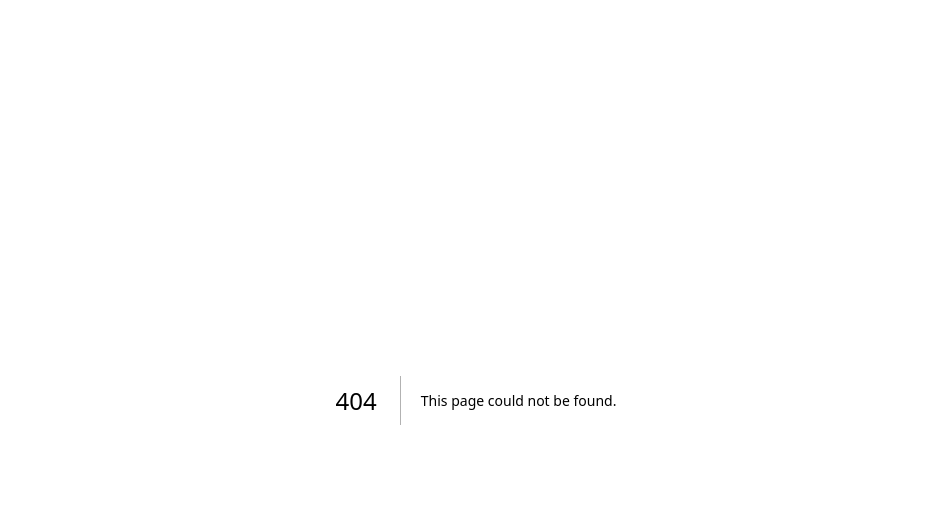
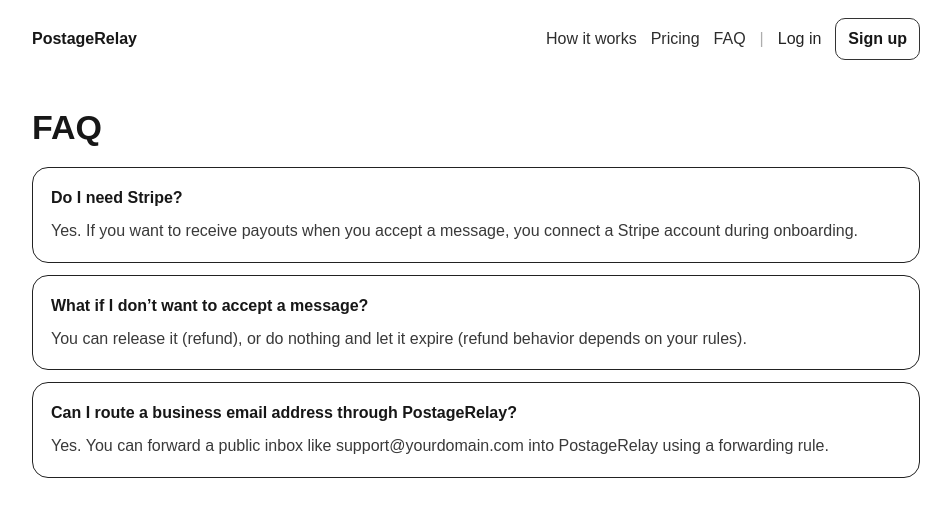
Before and after one commit to zakanderson5/PostageRelay, a Next.js app: page /faq in a window 1280 px wide. Before the commit this address had no page. Shown: the top 516 px of the page, without its empty margins (164-1115 px from the left). Built offline with nearby package versions, Linux system fonts and the light colour scheme.

Commit message:
WIP: homepage + login + settings

```diff
--- /dev/null
+++ b/app/_components/TopNav.tsx
@@ -0,0 +1,61 @@
+import Link from "next/link";
+
+export default function TopNav() {
+  return (
+    <div
+      style={{
+        width: "100%",
+        maxWidth: 920,
+        margin: "0 auto",
+        padding: "18px 16px",
+        display: "flex",
+        alignItems: "center",
+        justifyContent: "space-between",
+        gap: 12,
+      }}
+    >
+      <Link href="/" style={{ textDecoration: "none", color: "inherit", fontWeight: 800 }}>
+        PostageRelay
+      </Link>
+
+      <div style={{ display: "flex", gap: 14, alignItems: "center" }}>
+        <Link href="/how-it-works" style={{ textDecoration: "none", color: "inherit", opacity: 0.9 }}>
+          How it works
+        </Link>
+        <Link href="/pricing" style={{ textDecoration: "none", color: "inherit", opacity: 0.9 }}>
+          Pricing
+        </Link>
+        <Link href="/faq" style={{ textDecoration: "none", color: "inherit", opacity: 0.9 }}>
+          FAQ
+        </Link>
+
+        <span style={{ opacity: 0.35 }}>|</span>
+
+        <Link
+          href="/login"
+          style={{
+            textDecoration: "none",
+            color: "inherit",
+            opacity: 0.95,
+          }}
+        >
+          Log in
+        </Link>
+
+        <Link
+          href="/start"
+          style={{
+            textDecoration: "none",
+            color: "inherit",
+            border: "1px solid #333",
+            padding: "8px 12px",
+            borderRadius: 10,
+            fontWeight: 700,
+          }}
+        >
+          Sign up
+        </Link>
+      </div>
+    </div>
+  );
+}
--- /dev/null
+++ b/app/contact/page.tsx
@@ -0,0 +1,18 @@
+import TopNav from "../_components/TopNav";
+
+export default function ContactPage() {
+  return (
+    <main style={{ minHeight: "100vh" }}>
+      <TopNav />
+      <div style={{ width: "100%", maxWidth: 920, margin: "0 auto", padding: "24px 16px 60px" }}>
+        <div style={{ fontSize: 34, fontWeight: 900 }}>Contact</div>
+        <p style={{ marginTop: 12, opacity: 0.85, lineHeight: 1.6 }}>
+          For now, keep contact dead simple. Replace this address with your preferred support email.
+        </p>
+        <div style={{ marginTop: 10, border: "1px solid #222", borderRadius: 16, padding: 18 }}>
+          support@postagerelay.com
+        </div>
+      </div>
+    </main>
+  );
+}
--- /dev/null
+++ b/app/faq/page.tsx
@@ -0,0 +1,35 @@
+import TopNav from "../_components/TopNav";
+
+export default function FaqPage() {
+  return (
+    <main style={{ minHeight: "100vh" }}>
+      <TopNav />
+      <div style={{ width: "100%", maxWidth: 920, margin: "0 auto", padding: "24px 16px 60px" }}>
+        <div style={{ fontSize: 34, fontWeight: 900 }}>FAQ</div>
+
+        <div style={{ marginTop: 14, display: "grid", gap: 12 }}>
+          <div style={{ border: "1px solid #222", borderRadius: 16, padding: 18 }}>
+            <div style={{ fontWeight: 900 }}>Do I need Stripe?</div>
+            <div style={{ marginTop: 8, opacity: 0.85, lineHeight: 1.6 }}>
+              Yes. If you want to receive payouts when you accept a message, you connect a Stripe account during onboarding.
+            </div>
+          </div>
+
+          <div style={{ border: "1px solid #222", borderRadius: 16, padding: 18 }}>
+            <div style={{ fontWeight: 900 }}>What if I don’t want to accept a message?</div>
+            <div style={{ marginTop: 8, opacity: 0.85, lineHeight: 1.6 }}>
+              You can release it (refund), or do nothing and let it expire (refund behavior depends on your rules).
+            </div>
+          </div>
+
+          <div style={{ border: "1px solid #222", borderRadius: 16, padding: 18 }}>
+            <div style={{ fontWeight: 900 }}>Can I route a business email address through PostageRelay?</div>
+            <div style={{ marginTop: 8, opacity: 0.85, lineHeight: 1.6 }}>
+              Yes. You can forward a public inbox like support@yourdomain.com into PostageRelay using a forwarding rule.
+            </div>
+          </div>
+        </div>
+      </div>
+    </main>
+  );
+}
--- /dev/null
+++ b/app/how-it-works/page.tsx
@@ -0,0 +1,48 @@
+import TopNav from "../_components/TopNav";
+import Link from "next/link";
+
+export default function HowItWorksPage() {
+  return (
+    <main style={{ minHeight: "100vh" }}>
+      <TopNav />
+      <div style={{ width: "100%", maxWidth: 920, margin: "0 auto", padding: "24px 16px 60px" }}>
+        <div style={{ fontSize: 34, fontWeight: 900 }}>How PostageRelay works</div>
+
+        <div style={{ marginTop: 14, border: "1px solid #222", borderRadius: 16, padding: 18, lineHeight: 1.6, opacity: 0.9 }}>
+          Step 1: Create your PostageRelay inbox (pick a link slug).
+          <br />
+          Step 2: Connect Stripe so you can receive payouts.
+          <br />
+          Step 3: Publish your link (or forward a domain inbox into PostageRelay).
+          <br />
+          Step 4: When someone messages you, they place a refundable bond at checkout.
+          <br />
+          Step 5: You choose:
+          <br />
+          - Accept: capture the bond and pay out to you (after platform fee).
+          <br />
+          - Release: refund the sender.
+          <br />
+          - Ignore: the bond expires and refunds automatically (policy depends on your settings).
+        </div>
+
+        <div style={{ marginTop: 18 }}>
+          <Link
+            href="/start"
+            style={{
+              display: "inline-block",
+              padding: "12px 14px",
+              borderRadius: 12,
+              border: "1px solid #333",
+              textDecoration: "none",
+              color: "inherit",
+              fontWeight: 800,
+            }}
+          >
+            Create your inbox
+          </Link>
+        </div>
+      </div>
+    </main>
+  );
+}
--- a/app/m/[publicId]/checkout/page.tsx
+++ b/app/m/[publicId]/checkout/page.tsx
@@ -76,7 +76,7 @@
       capture_method: "manual",
       automatic_payment_methods: { enabled: true },
       metadata: { messagePublicId: msg.publicId },
-      description: `Postage Relay bond hold for ${msg.senderEmail}`,
+      description: "Postage Relay bond hold for " + msg.senderEmail,
     });
 
     clientSecret = pi.client_secret ?? null;
--- a/app/page.tsx
+++ b/app/page.tsx
@@ -1,65 +1,121 @@
-import Image from "next/image";
+import Link from "next/link";
+import TopNav from "./_components/TopNav";
 
-export default function Home() {
+export default function HomePage() {
   return (
-    <div className="flex min-h-screen items-center justify-center bg-zinc-50 font-sans dark:bg-black">
-      <main className="flex min-h-screen w-full max-w-3xl flex-col items-center justify-between py-32 px-16 bg-white dark:bg-black sm:items-start">
-        <Image
-          className="dark:invert"
-          src="/next.svg"
-          alt="Next.js logo"
-          width={100}
-          height={20}
-          priority
-        />
-        <div className="flex flex-col items-center gap-6 text-center sm:items-start sm:text-left">
-          <h1 className="max-w-xs text-3xl font-semibold leading-10 tracking-tight text-black dark:text-zinc-50">
-            To get started, edit the page.tsx file.
-          </h1>
-          <p className="max-w-md text-lg leading-8 text-zinc-600 dark:text-zinc-400">
-            Looking for a starting point or more instructions? Head over to{" "}
-            <a
-              href="https://vercel.com/templates?framework=next.js&utm_source=create-next-app&utm_medium=appdir-template-tw&utm_campaign=create-next-app"
-              className="font-medium text-zinc-950 dark:text-zinc-50"
+    <main style={{ minHeight: "100vh" }}>
+      <TopNav />
+
+      <div style={{ width: "100%", maxWidth: 920, margin: "0 auto", padding: "36px 16px 60px" }}>
+        <div style={{ padding: "26px 18px", border: "1px solid #222", borderRadius: 16 }}>
+          <div style={{ fontSize: 46, fontWeight: 900, lineHeight: 1.05 }}>
+            Make inbound email respectful.
+          </div>
+
+          <p style={{ marginTop: 14, fontSize: 18, opacity: 0.85, maxWidth: 720, lineHeight: 1.5 }}>
+            PostageRelay lets businesses publish a link (or forward a domain inbox) that requires a refundable bond.
+            If you accept the message, you get paid. If you release or ignore it, the sender gets refunded (minus any fee you set).
+          </p>
+
+          <div style={{ display: "flex", gap: 12, marginTop: 18, flexWrap: "wrap" }}>
+            <Link
+              href="/start"
+              style={{
+                display: "inline-block",
+                padding: "12px 14px",
+                borderRadius: 12,
+                border: "1px solid #333",
+                textDecoration: "none",
+                color: "inherit",
+                fontWeight: 800,
+              }}
             >
-              Templates
-            </a>{" "}
-            or the{" "}
-            <a
-              href="https://nextjs.org/learn?utm_source=create-next-app&utm_medium=appdir-template-tw&utm_campaign=create-next-app"
-              className="font-medium text-zinc-950 dark:text-zinc-50"
+              Create your inbox
+            </Link>
+
+            <Link
+              href="/login"
+              style={{
+                display: "inline-block",
+                padding: "12px 14px",
+                borderRadius: 12,
+                border: "1px solid #222",
+                textDecoration: "none",
+                color: "inherit",
+                opacity: 0.9,
+                fontWeight: 700,
+              }}
             >
-              Learning
-            </a>{" "}
-            center.
+              Log in
+            </Link>
+
+            <Link
+              href="/how-it-works"
+              style={{
+                display: "inline-block",
+                padding: "12px 14px",
+                borderRadius: 12,
+                border: "1px solid #222",
+                textDecoration: "none",
+                color: "inherit",
+                opacity: 0.9,
+                fontWeight: 700,
+              }}
+            >
+              See how it works
+            </Link>
+          </div>
+
+          <p style={{ marginTop: 14, fontSize: 12, opacity: 0.65 }}>
+            Built for businesses: support@, sales@, partnerships@, recruiting@.
           </p>
         </div>
-        <div className="flex flex-col gap-4 text-base font-medium sm:flex-row">
-          <a
-            className="flex h-12 w-full items-center justify-center gap-2 rounded-full bg-foreground px-5 text-background transition-colors hover:bg-[#383838] dark:hover:bg-[#ccc] md:w-[158px]"
-            href="https://vercel.com/new?utm_source=create-next-app&utm_medium=appdir-template-tw&utm_campaign=create-next-app"
-            target="_blank"
-            rel="noopener noreferrer"
-          >
-            <Image
-              className="dark:invert"
-              src="/vercel.svg"
-              alt="Vercel logomark"
-              width={16}
-              height={16}
-            />
-            Deploy Now
-          </a>
-          <a
-            className="flex h-12 w-full items-center justify-center rounded-full border border-solid border-black/[.08] px-5 transition-colors hover:border-transparent hover:bg-black/[.04] dark:border-white/[.145] dark:hover:bg-[#1a1a1a] md:w-[158px]"
-            href="https://nextjs.org/docs?utm_source=create-next-app&utm_medium=appdir-template-tw&utm_campaign=create-next-app"
-            target="_blank"
-            rel="noopener noreferrer"
-          >
-            Documentation
-          </a>
+
+        <div style={{ display: "grid", gridTemplateColumns: "repeat(auto-fit, minmax(260px, 1fr))", gap: 12, marginTop: 18 }}>
+          <div style={{ border: "1px solid #222", borderRadius: 16, padding: 16 }}>
+            <div style={{ fontWeight: 900 }}>How it works</div>
+            <div style={{ marginTop: 10, opacity: 0.85, lineHeight: 1.5 }}>
+              1) You publish a link (or forward a domain inbox).
+              <br />
+              2) Senders post a refundable bond to contact you.
+              <br />
+              3) You accept to get paid, or release/ignore to refund.
+            </div>
+          </div>
+
+          <div style={{ border: "1px solid #222", borderRadius: 16, padding: 16 }}>
+            <div style={{ fontWeight: 900 }}>Domain routing</div>
+            <div style={{ marginTop: 10, opacity: 0.85, lineHeight: 1.5 }}>
+              Own your domain? Forward a public inbox like hello@yourcompany.com into PostageRelay.
+              Your onboarding page already shows the forwarding address format.
+            </div>
+          </div>
+
+          <div style={{ border: "1px solid #222", borderRadius: 16, padding: 16 }}>
+            <div style={{ fontWeight: 900 }}>Manage everything</div>
+            <div style={{ marginTop: 10, opacity: 0.85, lineHeight: 1.5 }}>
+              After you log in, you can edit settings like your display name, minimum bond, and account details on the settings page.
+            </div>
+            <div style={{ marginTop: 12 }}>
+              <Link href="/settings" style={{ textDecoration: "none", color: "inherit", opacity: 0.9, fontWeight: 700 }}>
+                Go to settings →
+              </Link>
+            </div>
+          </div>
         </div>
-      </main>
-    </div>
+
+        <div style={{ marginTop: 26, display: "flex", gap: 14, flexWrap: "wrap", opacity: 0.8, fontSize: 13 }}>
+          <Link href="/privacy" style={{ textDecoration: "none", color: "inherit" }}>
+            Privacy
+          </Link>
+          <Link href="/terms" style={{ textDecoration: "none", color: "inherit" }}>
+            Terms
+          </Link>
+          <Link href="/contact" style={{ textDecoration: "none", color: "inherit" }}>
+            Contact
+          </Link>
+        </div>
+      </div>
+    </main>
   );
 }
--- /dev/null
+++ b/app/pricing/page.tsx
@@ -0,0 +1,31 @@
+import TopNav from "../_components/TopNav";
+
+export default function PricingPage() {
+  return (
+    <main style={{ minHeight: "100vh" }}>
+      <TopNav />
+      <div style={{ width: "100%", maxWidth: 920, margin: "0 auto", padding: "24px 16px 60px" }}>
+        <div style={{ fontSize: 34, fontWeight: 900 }}>Pricing</div>
+
+        <p style={{ marginTop: 10, opacity: 0.85, lineHeight: 1.6, maxWidth: 760 }}>
+          For now, keep this page simple and honest. We can refine the exact economics once you finalize the product rules.
+          The important part is: a sender posts a refundable bond; you control whether it’s accepted (paid) or released/expired (refunded).
+        </p>
+
+        <div style={{ marginTop: 14, border: "1px solid #222", borderRadius: 16, padding: 18, lineHeight: 1.6 }}>
+          Suggested default:
+          <br />
+          - You set a minimum bond.
+          <br />
+          - If you accept: bond is captured and split between you and PostageRelay (platform fee).
+          <br />
+          - If you release/ignore: sender is refunded (optionally minus a small handling fee you define).
+        </div>
+
+        <p style={{ marginTop: 12, opacity: 0.75 }}>
+          Next: once you confirm exact percentages/fees, we’ll update this page to be explicit and customer-friendly.
+        </p>
+      </div>
+    </main>
+  );
+}
--- /dev/null
+++ b/app/privacy/page.tsx
@@ -0,0 +1,16 @@
+import TopNav from "../_components/TopNav";
+
+export default function PrivacyPage() {
+  return (
+    <main style={{ minHeight: "100vh" }}>
+      <TopNav />
+      <div style={{ width: "100%", maxWidth: 920, margin: "0 auto", padding: "24px 16px 60px" }}>
+        <div style={{ fontSize: 34, fontWeight: 900 }}>Privacy</div>
+        <p style={{ marginTop: 12, opacity: 0.85, lineHeight: 1.6 }}>
+          Placeholder privacy policy. Before going live, replace this with a real policy that clearly explains:
+          what data you collect, what you store, how long you retain it, and how users can request deletion.
+        </p>
+      </div>
+    </main>
+  );
+}
--- /dev/null
+++ b/app/terms/page.tsx
@@ -0,0 +1,16 @@
+import TopNav from "../_components/TopNav";
+
+export default function TermsPage() {
+  return (
+    <main style={{ minHeight: "100vh" }}>
+      <TopNav />
+      <div style={{ width: "100%", maxWidth: 920, margin: "0 auto", padding: "24px 16px 60px" }}>
+        <div style={{ fontSize: 34, fontWeight: 900 }}>Terms</div>
+        <p style={{ marginTop: 12, opacity: 0.85, lineHeight: 1.6 }}>
+          Placeholder terms. Before going live, replace with real terms covering payment disputes, refund rules,
+          prohibited usage, and service availability disclaimers.
+        </p>
+      </div>
+    </main>
+  );
+}
```
